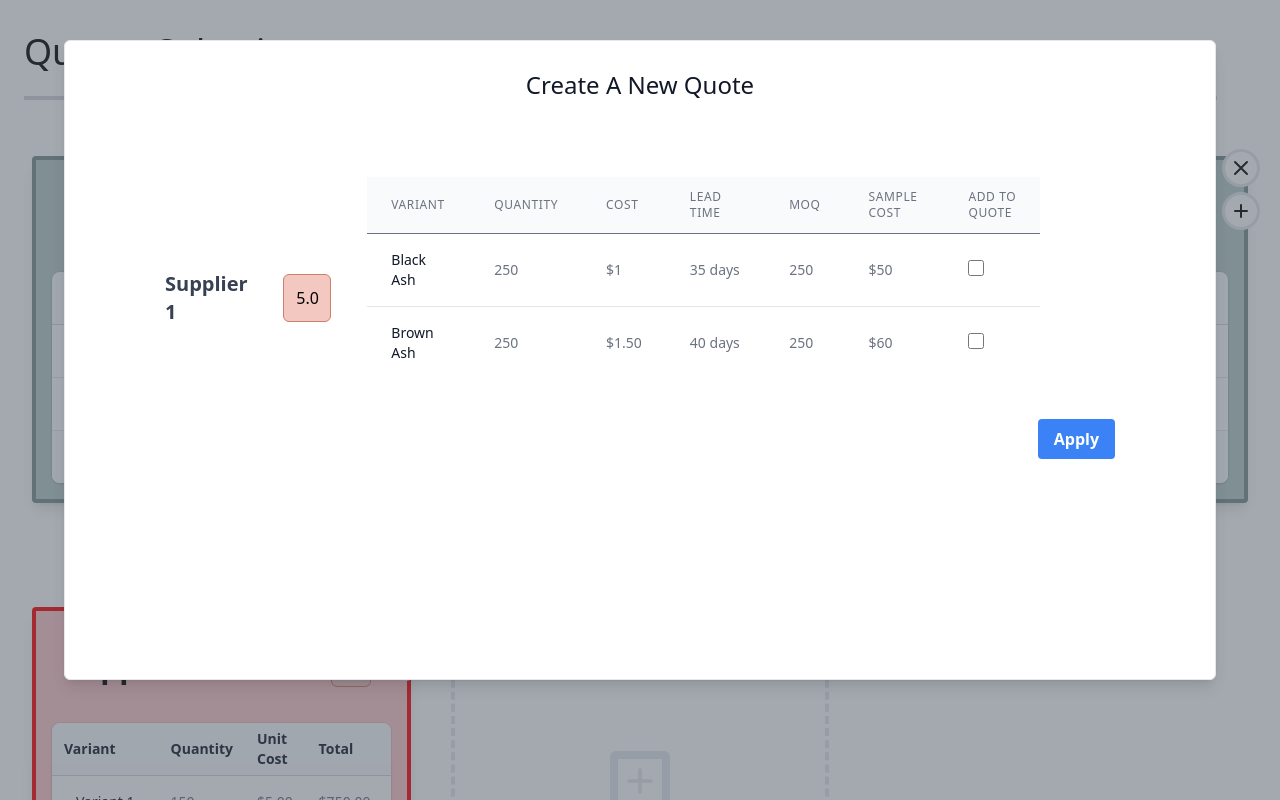
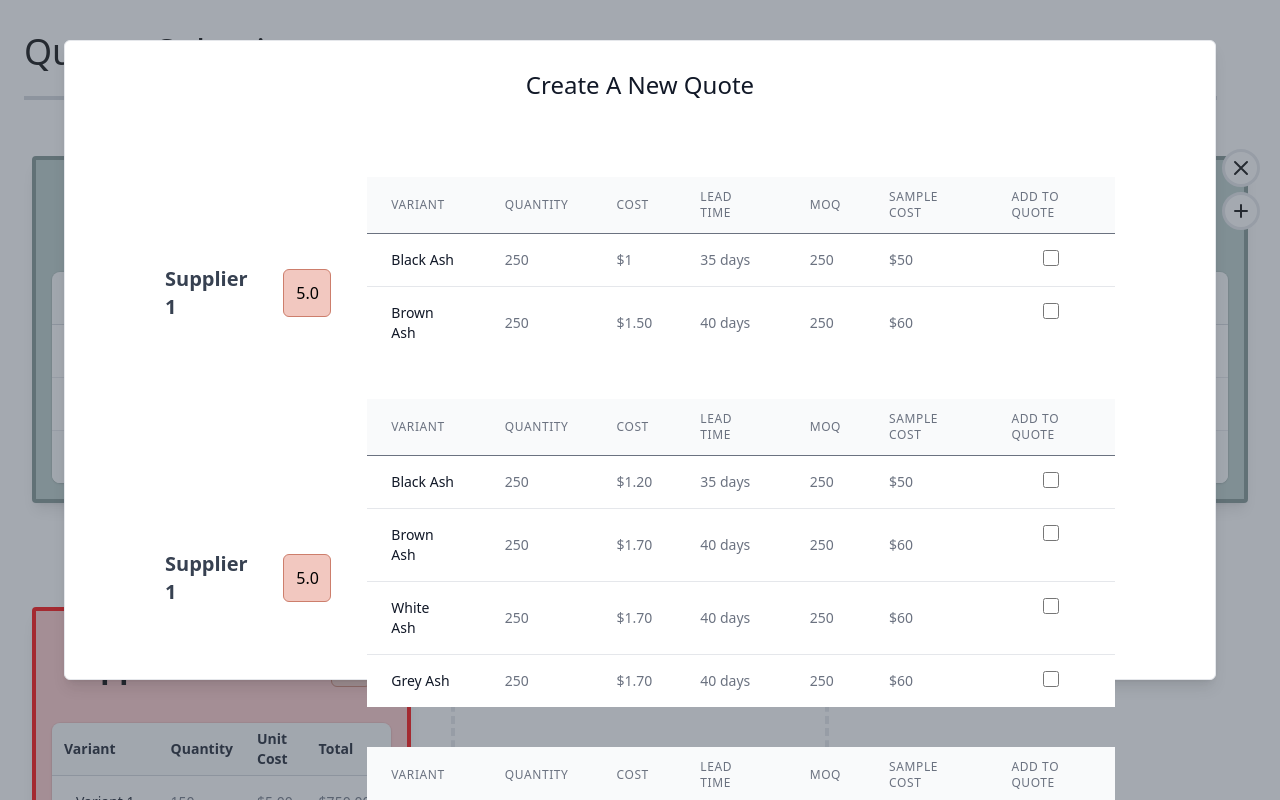
Before and after one commit to HectorMG02/cavela-test, a React (Vite) app: page / in a window 1280 px wide. Both pictures are taken after a click on the element 639 px from the left and 780 px from the top of the page. Shown: the top 800 px of the page. Built offline with nearby package versions, Linux system fonts and the light colour scheme.

Commit message:
added more data to the table

```diff
--- a/src/components/Tables/SupplierTable/SupplierTable.tsx
+++ b/src/components/Tables/SupplierTable/SupplierTable.tsx
@@ -1,18 +1,17 @@
+
 import { ratingColorSchemes } from "../../../utils/colors";
 import RatingBox from "../../RatingBox/RatingBox";
 import useLogic from "./logic";
 
 const SupplierTable = () => {
-
-  const {
-    supplierData
-  } = useLogic()
-
+  const { supplierData } = useLogic();
 
   return (
     <div>
-          <div className="flex flex-row items-center">
-    <div className="flex flex-row items-center mr-4 mt-10">
+      {supplierData.map((supplier, supplierIndex) => (
+        <div key={supplierIndex} className="flex flex-row items-center mt-10">
+
+            <div className="flex flex-row items-center mr-4 mt-[50px]">
               <h2 className="text-xl font-bold text-gray-700 mr-2">Supplier 1</h2>
               <RatingBox
                 backgroundColor={ratingColorSchemes[2].backgroundColor}
@@ -24,7 +23,7 @@ const SupplierTable = () => {
             </div>
     <div className="flex-grow overflow-x-auto">
 
-    <table className="w-[90%] divide-y divide-gray-500 text-left">
+            <table className="w-full divide-y divide-gray-500 text-left">
               <thead className="bg-gray-50">
                 <tr>
                   <th scope="col" className="px-6 py-3 text-left text-xs font-medium text-gray-500 uppercase tracking-wider">
@@ -51,27 +50,29 @@ const SupplierTable = () => {
                 </tr>
               </thead>
               <tbody className="bg-white divide-y divide-gray-200">
-          {supplierData.map((supplier, index) => (
-            <tr key={index}>
+                {supplier.quotes.map((quote, quoteIndex) => (
+                  <tr key={quoteIndex}>
                     <td className="px-6 py-4 text-sm font-medium text-gray-900">
-                {supplier.variant}
+                      {quote.variant}
                     </td>
                     <td className="px-6 py-4 whitespace-nowrap text-sm text-gray-500">
-                {supplier.quantity}
+                      {quote.quantity}
                     </td>
                     <td className="px-6 py-4 whitespace-nowrap text-sm text-gray-500">
-                {supplier.cost}
+                      {quote.cost}
                     </td>
                     <td className="px-6 py-4 whitespace-nowrap text-sm text-gray-500">
-                {supplier.leadTime}
+                      {quote.leadTime}
                     </td>
                     <td className="px-6 py-4 whitespace-nowrap text-sm text-gray-500">
-                {supplier.moq}
+                      {quote.moq}
                     </td>
                     <td className="px-6 py-4 whitespace-nowrap text-sm text-gray-500">
-                {supplier.sampleCost}
+                      {quote.sampleCost}
                     </td>
-              <td className="px-6 py-4 whitespace-nowrap text-sm text-gray-500">
+                    <td className="px-6 py-4 whitespace-nowrap text-sm text-gray-500
+                    flex items-center justify-center
+                    ">
                       <input type="checkbox" className="h-4 w-4 text-indigo-600 focus:ring-indigo-500 border-gray-300 rounded" />
                     </td>
                   </tr>
@@ -80,10 +81,8 @@ const SupplierTable = () => {
             </table>
           </div>
         </div>
-
-<button className="bg-blue-500 hover:bg-blue-700 text-white font-bold py-2 px-4 rounded mt-10 float-end
-focus:outline-none focus:shadow-outline transition duration-300 ease-in-out active:bg-blue-800 hover:shadow-lg
-">
+      ))}
+      <button className="bg-blue-500 hover:bg-blue-700 text-white font-bold py-2 px-4 rounded mt-10 float-end focus:outline-none focus:shadow-outline transition duration-300 ease-in-out active:bg-blue-800 hover:shadow-lg">
         Apply
       </button>
     </div>
--- a/src/components/Tables/SupplierTable/logic.ts
+++ b/src/components/Tables/SupplierTable/logic.ts
@@ -1,7 +1,36 @@
 const useLogic = () => {
     const supplierData = [
-        { variant: 'Black Ash', quantity: 250, cost: '$1', leadTime: '35 days', moq: 250, sampleCost: '$50' },
-        { variant: 'Brown Ash', quantity: 250, cost: '$1.50', leadTime: '40 days', moq: 250, sampleCost: '$60' },
+       {
+            name: "Supplier 1",
+            quotes: [
+                { variant: 'Black Ash', quantity: 250, cost: '$1', leadTime: '35 days', moq: 250, sampleCost: '$50' },
+                { variant: 'Brown Ash', quantity: 250, cost: '$1.50', leadTime: '40 days', moq: 250, sampleCost: '$60' },
+            ]
+       },
+       {
+            name: "Supplier 2",
+            quotes: [
+                { variant: 'Black Ash', quantity: 250, cost: '$1.20', leadTime: '35 days', moq: 250, sampleCost: '$50' },
+                { variant: 'Brown Ash', quantity: 250, cost: '$1.70', leadTime: '40 days', moq: 250, sampleCost: '$60' },
+                { variant: 'White Ash', quantity: 250, cost: '$1.70', leadTime: '40 days', moq: 250, sampleCost: '$60' },
+                { variant: 'Grey Ash', quantity: 250, cost: '$1.70', leadTime: '40 days', moq: 250, sampleCost: '$60' },
+            ]
+       },
+       {
+        name: "Supplier 3",
+        quotes: [
+            { variant: 'Black Ash', quantity: 250, cost: '$1.20', leadTime: '35 days', moq: 250, sampleCost: '$50' },
+            { variant: 'Brown Ash', quantity: 250, cost: '$1.70', leadTime: '40 days', moq: 250, sampleCost: '$60' },
+            { variant: 'White Ash', quantity: 250, cost: '$1.70', leadTime: '40 days', moq: 250, sampleCost: '$60' },
+        ]
+        },
+        {
+            name: "Supplier 4",
+            quotes: [
+                { variant: 'Black Ash', quantity: 250, cost: '$1.20', leadTime: '35 days', moq: 250, sampleCost: '$50' },
+                { variant: 'Brown Ash', quantity: 250, cost: '$1.70', leadTime: '40 days', moq: 250, sampleCost: '$60' },
+            ]
+       }
       ];
 
     return {
```
Lines whose indentation alone changed are shown as unchanged.
